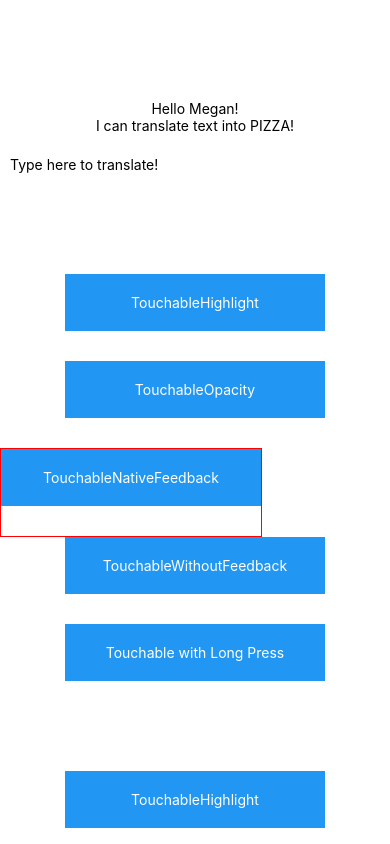
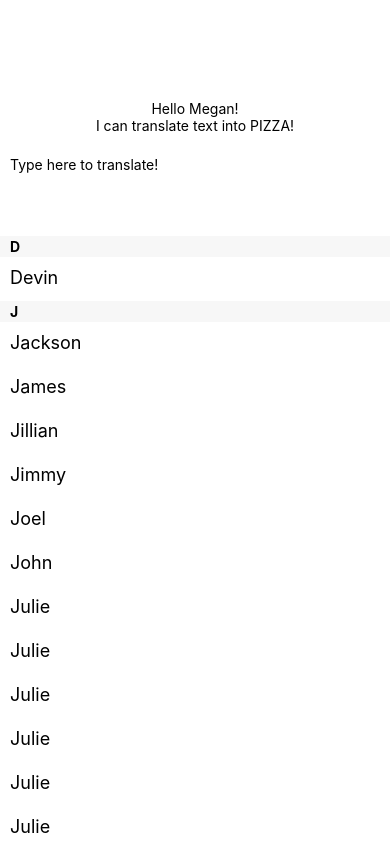
Before and after one commit to adavis001/HelloNativeWorld, a React Native app: screen / in a window 390 px wide. Shown: the top 844 px of the page. Built offline with nearby package versions, Linux system fonts and the light colour scheme.

Commit message:
added a SectionList

```diff
--- a/App.js
+++ b/App.js
@@ -1,10 +1,11 @@
 import React from 'react';
-import { StyleSheet, ScrollView, Text, TextInput, View, Image } from 'react-native';
+import { StyleSheet, ScrollView, SectionList, Text, TextInput, View, Image } from 'react-native';
 import Greetings from './Greetings';
 import Blink from './Blink';
 import PizzaTranslator from './PizzaTranslator';
 import ButtonBasics from './ButtonBasics';
 import Touchables from './Touchables';
+import SectionListBasics from './SectionList';
 
 
 export default class App extends React.Component {
@@ -23,8 +24,9 @@
         <Greetings  name='Megan!' />
         <Text>I can translate text into PIZZA!</Text>
       </View>
+        <PizzaTranslator />
+        <SectionListBasics />
       <ScrollView>
-        <PizzaTranslator />
         <Touchables />
         <Touchables />
         <Touchables />
--- /dev/null
+++ b/SectionList.js
@@ -0,0 +1,40 @@
+import React, { Component } from 'react';
+import { SectionList, StyleSheet, Text, View } from 'react-native';
+
+export default class SectionListBasics extends Component {
+  render() {
+    return (
+      <View style={styles.container}>
+        <SectionList
+          sections={[
+            {title: 'D', data: ['Devin']},
+            {title: 'J', data: ['Jackson', 'James', 'Jillian', 'Jimmy', 'Joel', 'John', 'Julie', 'Julie', 'Julie', 'Julie', 'Julie', 'Julie', 'Julie', 'Julie', 'Julie', 'Julie', 'Julie', 'Julie', 'Julie', 'Julie', 'Julie', 'Julie', 'Julie', 'Julie', 'Julie', 'Julie', 'Julie']},
+          ]}
+          renderItem={({item}) => <Text style={styles.item}>{item}</Text>}
+          renderSectionHeader={({section}) => <Text style={styles.sectionHeader}>{section.title}</Text>}
+        />
+      </View>
+    );
+  }
+}
+
+const styles = StyleSheet.create({
+  container: {
+   flex: 1,
+   paddingTop: 22
+  },
+  sectionHeader: {
+    paddingTop: 2,
+    paddingLeft: 10,
+    paddingRight: 10,
+    paddingBottom: 2,
+    fontSize: 14,
+    fontWeight: 'bold',
+    backgroundColor: 'rgba(247,247,247,1.0)',
+  },
+  item: {
+    padding: 10,
+    fontSize: 18,
+    height: 44,
+  },
+})
```
